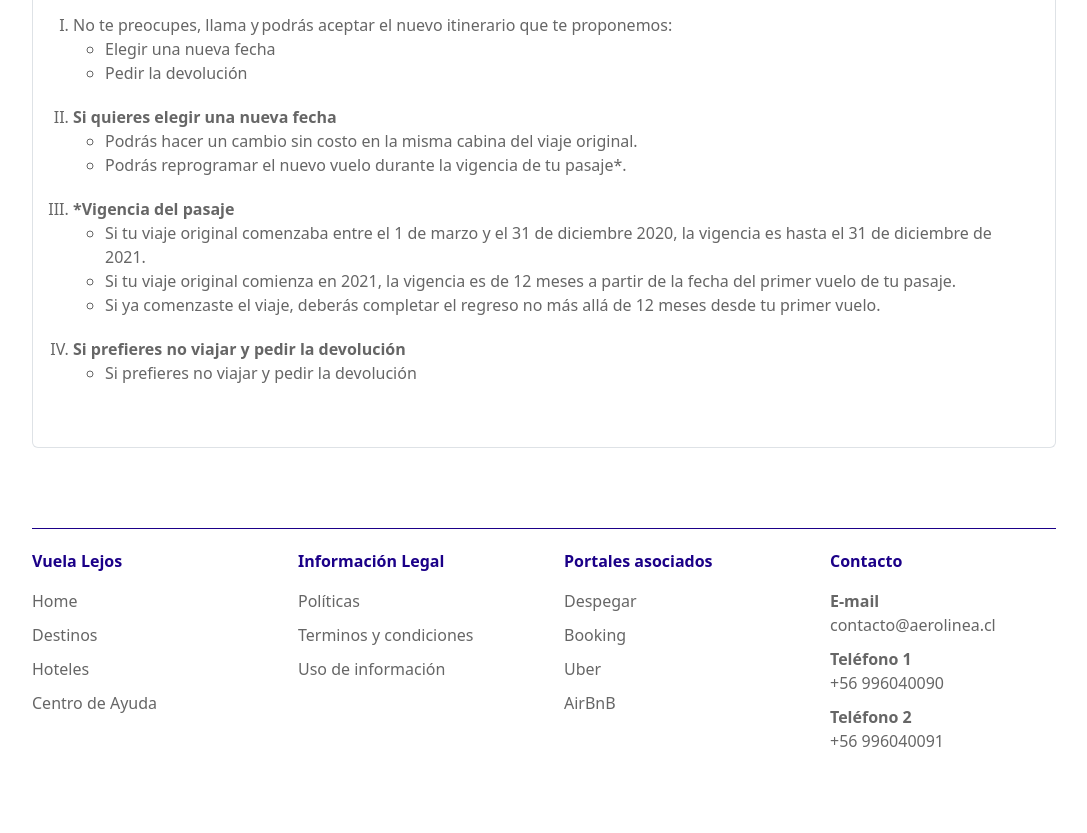
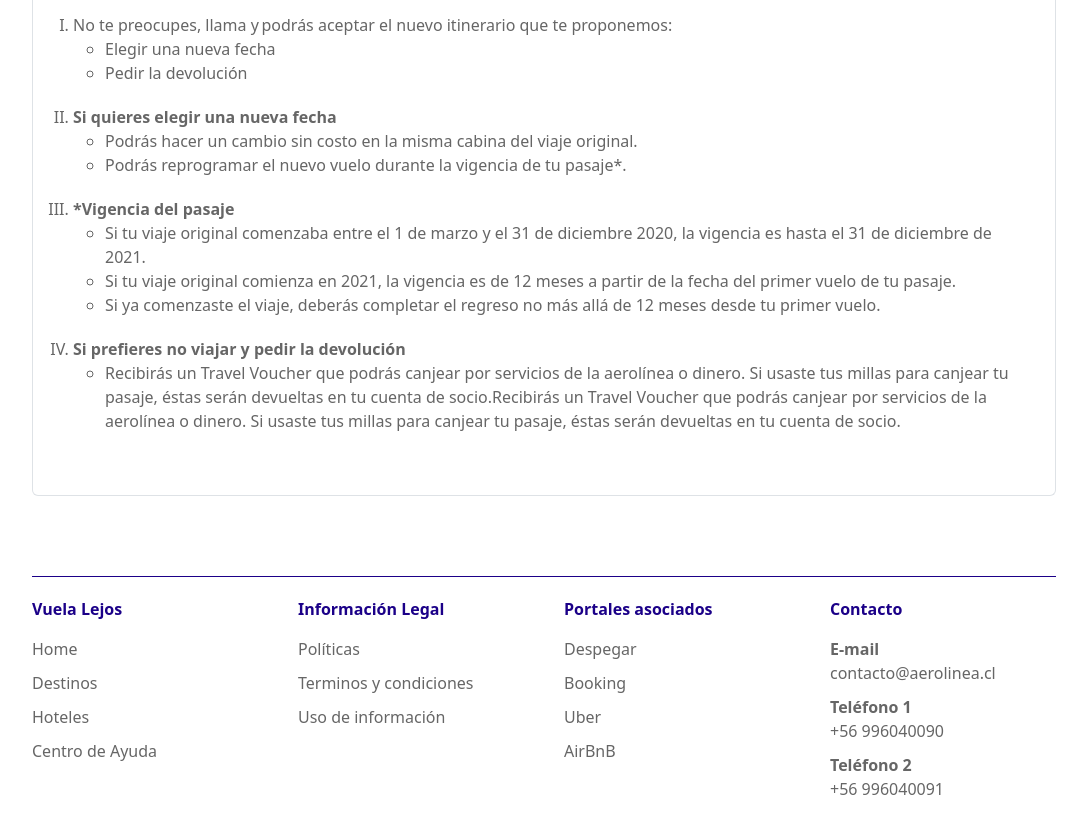
Before and after one commit to fpanzer88/vuelalejos, a plain HTML site: page index.html in a window 1280 px wide. Shown: the part 3215-4048 px from the top of the page, without its empty margins (96-1183 px from the left). Drawn offline with nearby package versions, Linux system fonts and the light colour scheme.

Commit message:
detalles

```diff
--- a/index.html
+++ b/index.html
@@ -248,7 +248,7 @@
 			</li>
 			<li><strong>Si prefieres no viajar y pedir la devolución </strong>
 				<ul>
-					<li>Si prefieres no viajar y pedir la devolución</li>
+					<li>Recibirás un Travel Voucher que podrás canjear por servicios de la aerolínea o dinero. Si usaste tus millas para canjear tu pasaje, éstas serán devueltas en tu cuenta de socio.Recibirás un Travel Voucher que podrás canjear por servicios de la aerolínea o dinero. Si usaste tus millas para canjear tu pasaje, éstas serán devueltas en tu cuenta de socio.</li>
 				</ul>
 			</li>
 		</ul>
```
